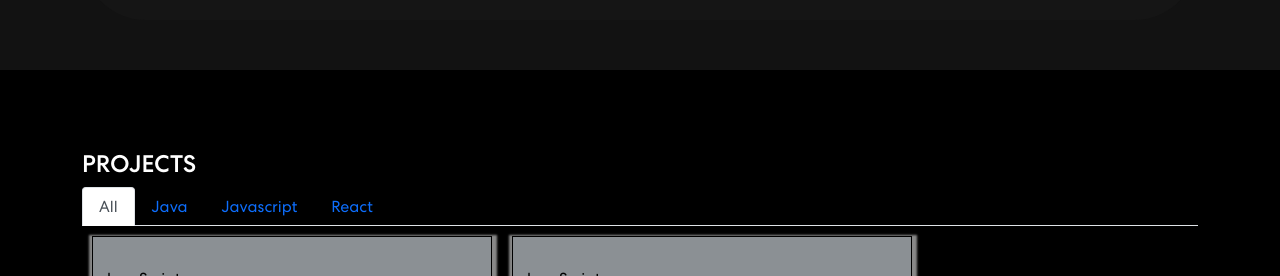
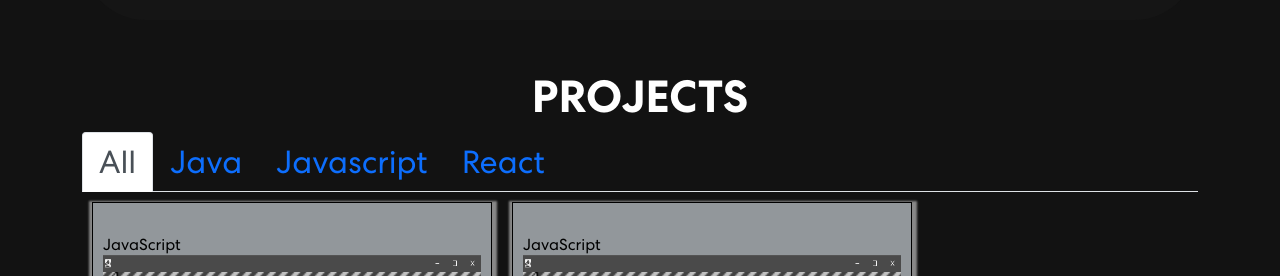
Before and after one commit to jihoon0324/Blog, a React (Create React App) app: page / in a window 1280 px wide. Shown: the part 2256-2532 px from the top of the page. Built offline with nearby package versions, Linux system fonts and the light colour scheme.

Commit message:
edit project

```diff
--- a/src/App.css
+++ b/src/App.css
@@ -404,12 +404,20 @@ nav.navbar .navbar-toggler[aria-expanded="true"] .navbar-toggler-icon {
   -webkit-filter: grayscale(0);
   filter: grayscale(0);
 }
-.project {
+.tabsCss {
+  font-size: xx-large;
+}
+.project h2 {
+  font-size: 45px;
+  font-weight: 700;
+  text-align: center;
+}
+/*  .project {
   padding: 80px 0;
   position: relative;
   background-color: black;
-}
-.project h2 {
+} */
+/* .project h2 {
   font-size: 45px;
   font-weight: 700;
   text-align: center;
@@ -475,7 +483,7 @@ nav.navbar .navbar-toggler[aria-expanded="true"] .navbar-toggler-icon {
 .nav-link#projects-tabs-tab-third {
   border: 1px solid rgba(255, 255, 255, 0.5);
   border-radius: 0 55px 55px 0;
-}
+} */
 /* .proj-imgbx {
   position: relative;
   border-radius: 30px;
--- a/src/components/Projects.js
+++ b/src/components/Projects.js
@@ -26,9 +26,9 @@ export const Projects = () => {
     <section className="project" id="projects">
       <Container>
         {" "}
-        <h4>PROJECTS</h4>
-        <Tabs defaultActiveKey="all">
-          <Tab eventKey="all" title="All">
+        <h2>PROJECTS</h2>
+        <Tabs className="tabsCss" defaultActiveKey="all">
+          <Tab className="tabCss" eventKey="all" title="All">
             {PortfolioList.filter(
               (Portfolio_List) => Portfolio_List.type === "All"
             ).map((portfolio) => (
```
